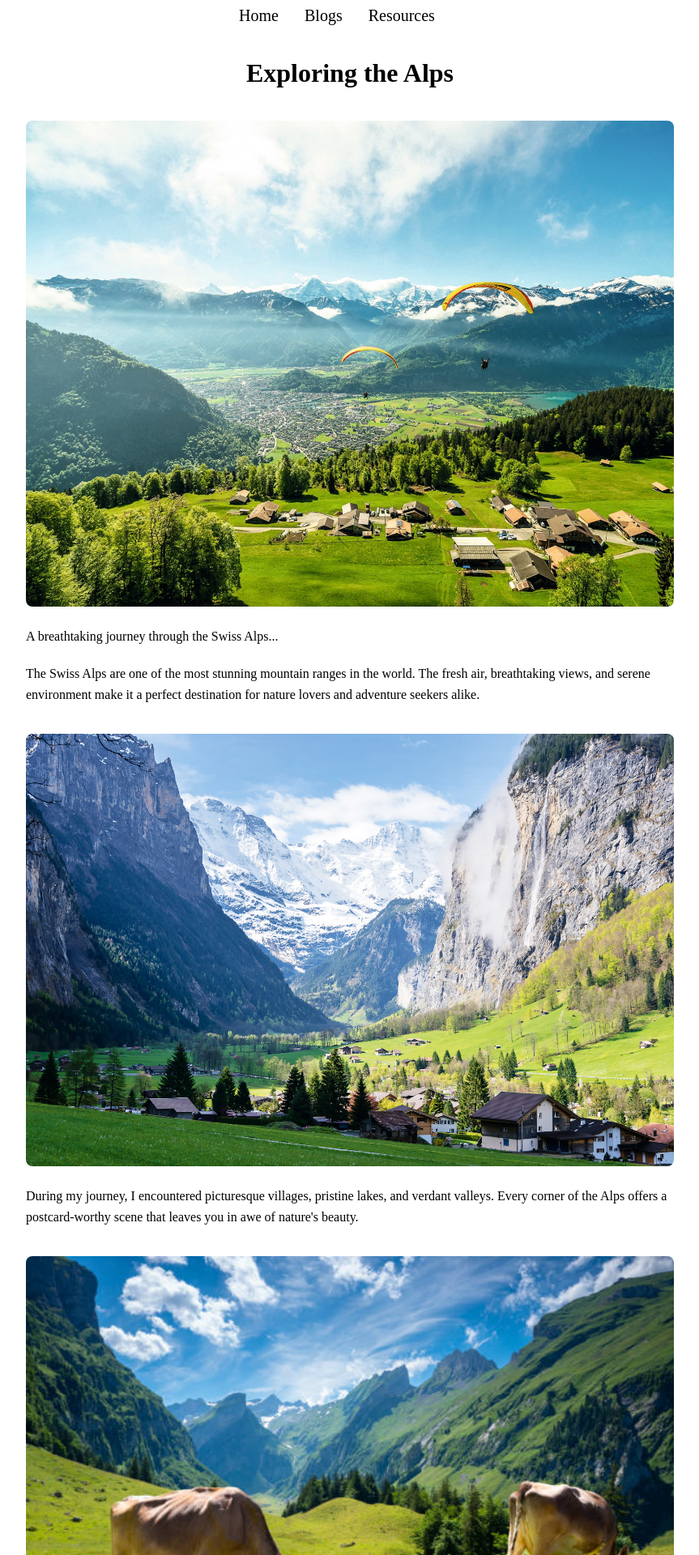
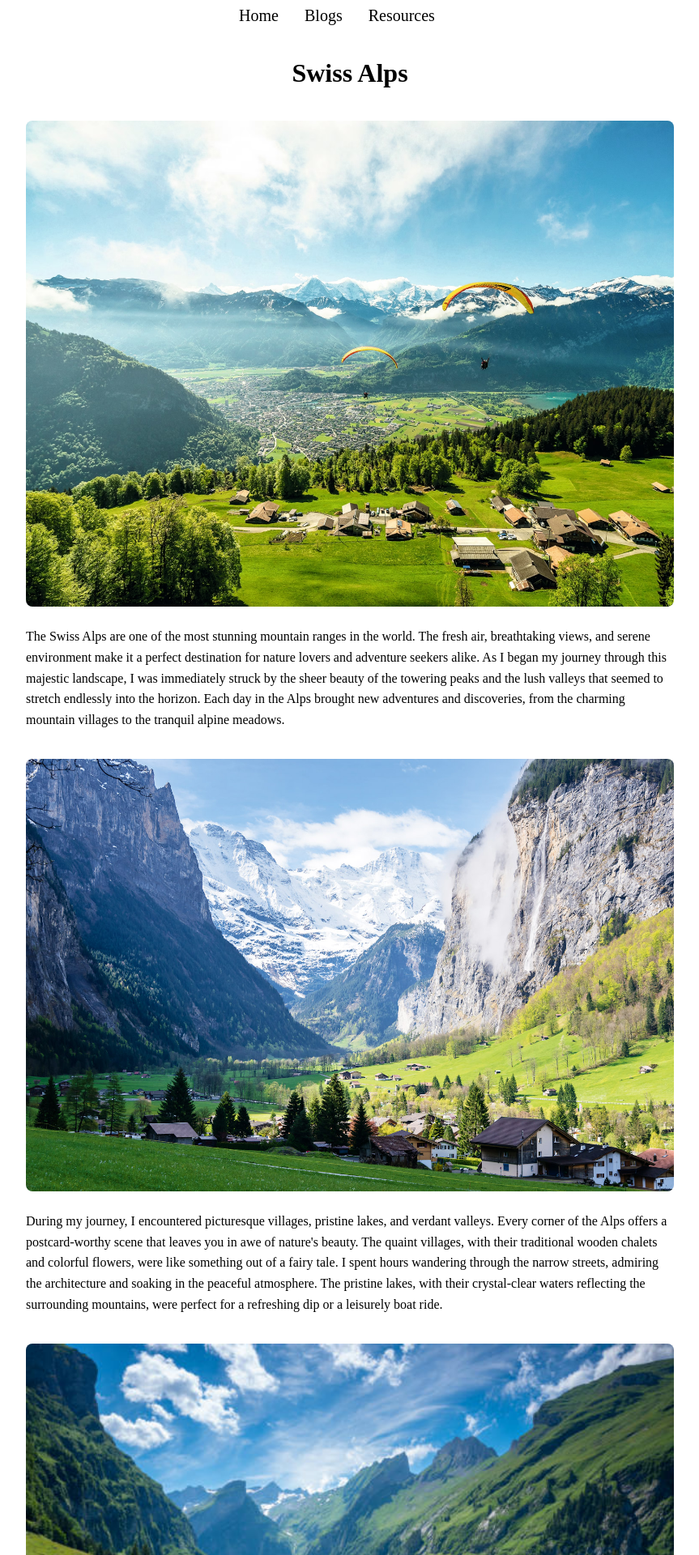
Before and after one commit to shaashvat01/my-project, a SvelteKit app: page /blog/alps in a window 1280 px wide. Shown: the top 1920 px of the page at 81% size, without its empty margins (208-1071 px from the left). Built offline with nearby package versions, Linux system fonts and the light colour scheme.

Commit message:
swiss blog

```diff
--- a/src/routes/blog/+page.svelte
+++ b/src/routes/blog/+page.svelte
@@ -7,7 +7,7 @@
     <h1 class="text-4xl font-bold mb-6 text-center">My Blogs</h1>
     <ul class="flex flex-wrap justify-between gap-6">
       <li class="flex-1 min-w-[250px] mb-4 p-4 bg-white shadow-md rounded-lg">
-        <h2 class="text-2xl font-bold">Exploring the Alps</h2>
+        <h2 class="text-2xl font-bold">Swiss Alps</h2>
         <p>A breathtaking journey through the Swiss Alps...</p>
         <div class="flex justify-center">
           <div class="w-[300px] h-[200px] overflow-hidden rounded-lg shadow-md">
--- a/src/routes/blog/alps/+page.svelte
+++ b/src/routes/blog/alps/+page.svelte
@@ -28,20 +28,19 @@
 </style>
 
 <div class="blog-detail">
-  <h1 class="text-4xl font-bold">Exploring the Alps</h1>
+  <h1 class="text-4xl font-bold">Swiss Alps</h1>
   <img src="/alps.jpg" alt="Alps" class="w-full h-auto"/>
-  <p class="mt-4">A breathtaking journey through the Swiss Alps...</p>
 
-  <p>The Swiss Alps are one of the most stunning mountain ranges in the world. The fresh air, breathtaking views, and serene environment make it a perfect destination for nature lovers and adventure seekers alike.</p>
+  <p>The Swiss Alps are one of the most stunning mountain ranges in the world. The fresh air, breathtaking views, and serene environment make it a perfect destination for nature lovers and adventure seekers alike. As I began my journey through this majestic landscape, I was immediately struck by the sheer beauty of the towering peaks and the lush valleys that seemed to stretch endlessly into the horizon. Each day in the Alps brought new adventures and discoveries, from the charming mountain villages to the tranquil alpine meadows.</p>
 
   <img src="/alps2.jpg" alt="Beautiful view of the Alps" class="w-full h-auto"/>
-  <p>During my journey, I encountered picturesque villages, pristine lakes, and verdant valleys. Every corner of the Alps offers a postcard-worthy scene that leaves you in awe of nature's beauty.</p>
+  <p>During my journey, I encountered picturesque villages, pristine lakes, and verdant valleys. Every corner of the Alps offers a postcard-worthy scene that leaves you in awe of nature's beauty. The quaint villages, with their traditional wooden chalets and colorful flowers, were like something out of a fairy tale. I spent hours wandering through the narrow streets, admiring the architecture and soaking in the peaceful atmosphere. The pristine lakes, with their crystal-clear waters reflecting the surrounding mountains, were perfect for a refreshing dip or a leisurely boat ride.</p>
 
   <img src="/alps3.jpg" alt="Alps landscape" class="w-full h-auto"/>
-  <p>One of the highlights of the trip was the hike to the top of Mount Titlis. The panoramic view from the summit is absolutely breathtaking, with snow-capped peaks stretching as far as the eye can see. The experience of standing at such a height, surrounded by the grandeur of the Alps, is indescribable.</p>
+  <p>One of the highlights of the trip was the hike to the top of Mount Titlis. The panoramic view from the summit is absolutely breathtaking, with snow-capped peaks stretching as far as the eye can see. The experience of standing at such a height, surrounded by the grandeur of the Alps, is indescribable. The hike itself was a thrilling adventure, with challenging trails and stunning vistas at every turn. Along the way, I encountered friendly hikers, wildflowers in full bloom, and even a few curious mountain goats. Reaching the summit was an unforgettable moment, and the view was a reward that made every step worth it.</p>
 
-  <p>Another unforgettable experience was the visit to Lake Geneva. The serene blue waters of the lake, framed by the towering mountains, create a picturesque scene that is both tranquil and invigorating. The area around the lake is dotted with charming towns and vineyards, offering a perfect blend of natural beauty and cultural richness.</p>
+  <p>Another unforgettable experience was the visit to Lake Geneva. The serene blue waters of the lake, framed by the towering mountains, create a picturesque scene that is both tranquil and invigorating. The area around the lake is dotted with charming towns and vineyards, offering a perfect blend of natural beauty and cultural richness. I spent a delightful afternoon exploring the lakeside towns, sampling local wines, and enjoying the stunning views. The vineyards, with their neatly arranged rows of grapevines and scenic backdrops, were a photographer's dream. Whether relaxing by the lake or exploring the vibrant towns, Lake Geneva offered an ideal mix of relaxation and adventure.</p>
 
   <img src="/alps4.jpg" alt="Lake Geneva" class="w-full h-auto"/>
-  <p>Throughout the journey, I had the opportunity to experience the warm hospitality of the Swiss people, taste delicious local cuisine, and immerse myself in the rich cultural heritage of the region. The Swiss Alps truly offer an unparalleled travel experience that leaves you with memories to cherish for a lifetime.</p>
+  <p>Throughout the journey, I had the opportunity to experience the warm hospitality of the Swiss people, taste delicious local cuisine, and immerse myself in the rich cultural heritage of the region. The Swiss Alps truly offer an unparalleled travel experience that leaves you with memories to cherish for a lifetime. From savoring traditional Swiss dishes like fondue and raclette to learning about the local customs and traditions, every moment was a delightful cultural immersion. The friendly locals were always ready with a smile and eager to share stories about their lives in the mountains. Whether it was a cozy meal in a mountain hut or a lively festival in a village square, the hospitality and warmth of the Swiss people added a special touch to the entire journey.</p>
 </div>
```
Also changed, not shown: static/alps4.jpg (renamed from static/apls4.jpg).
